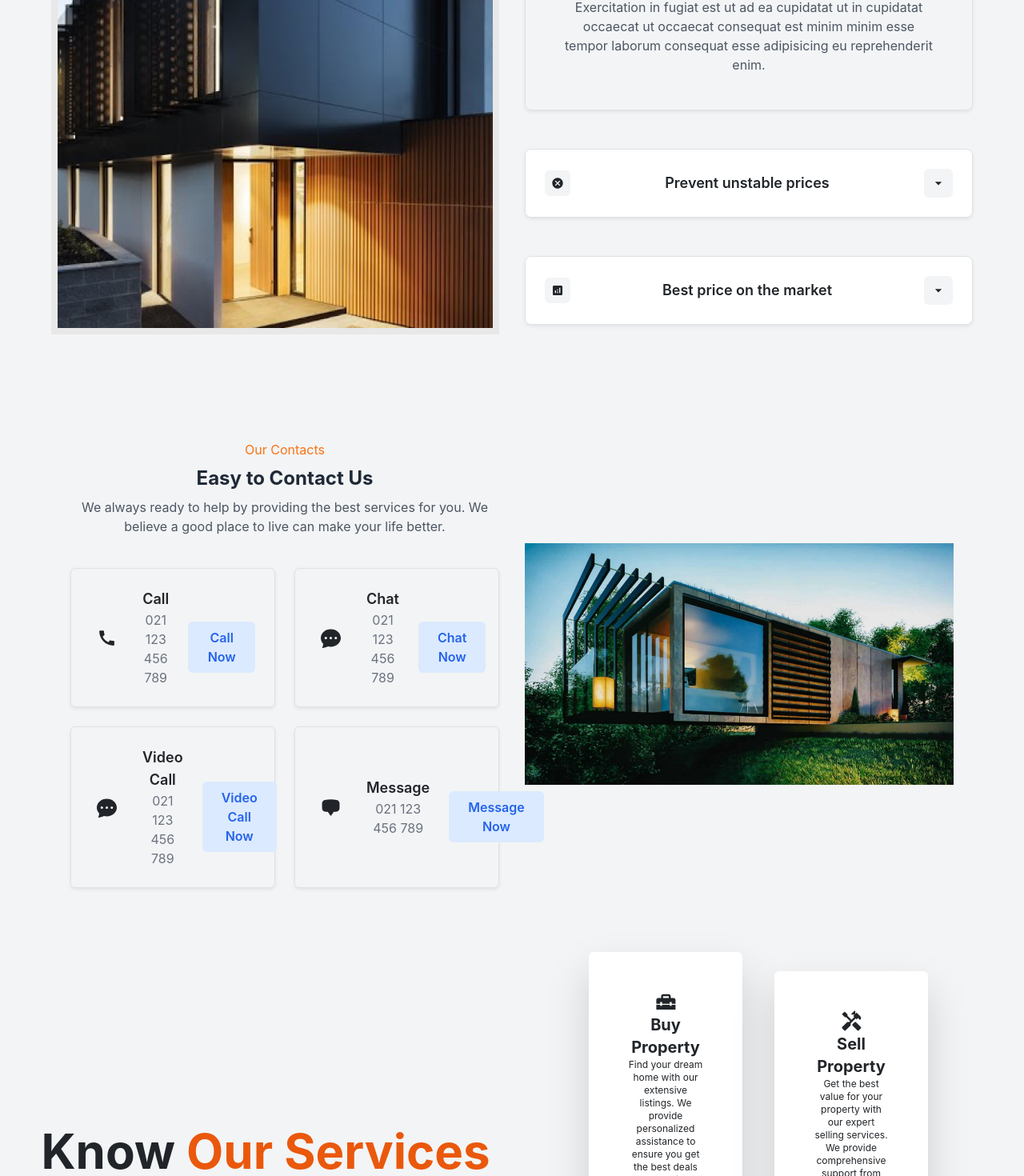
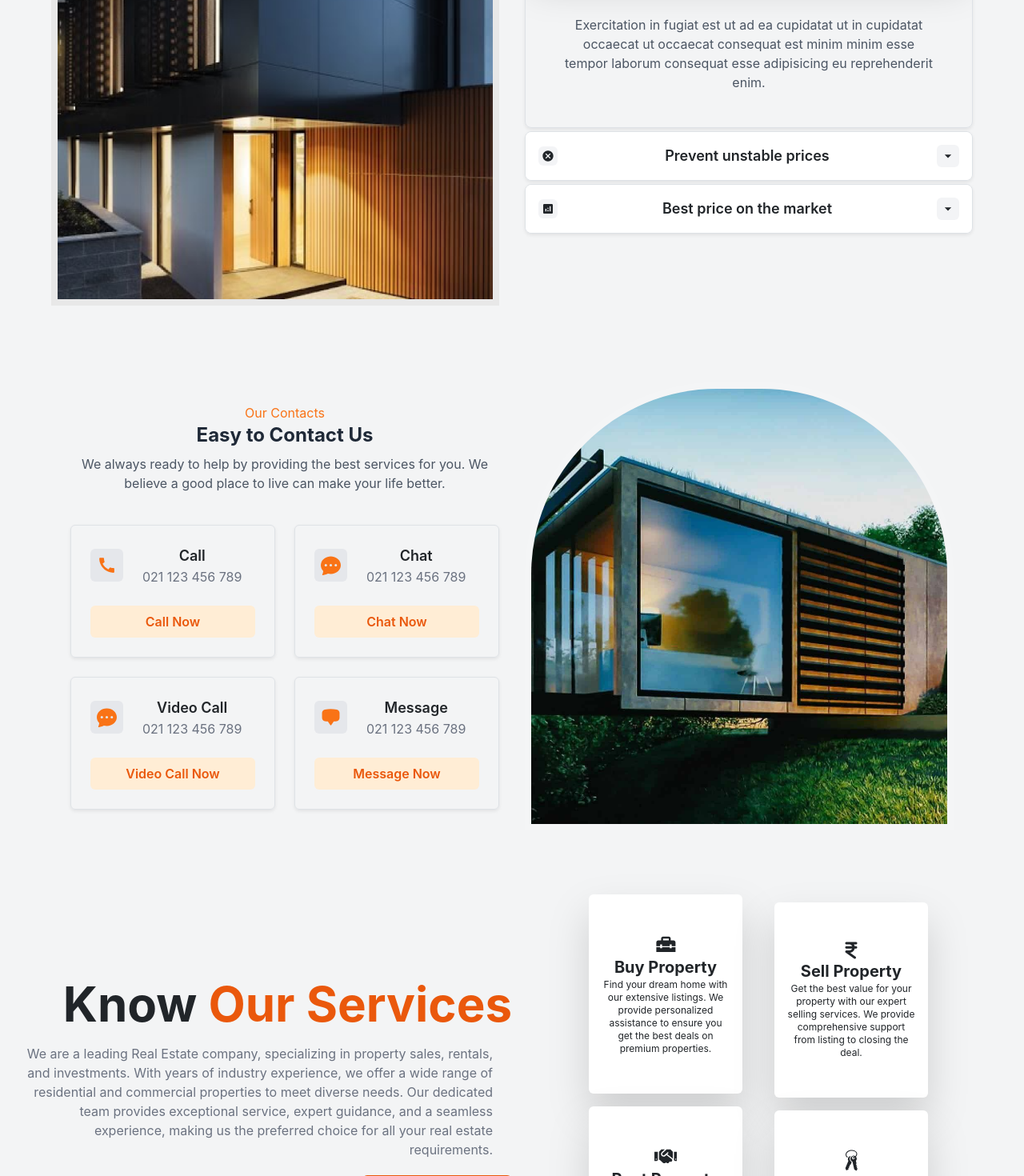
Before and after one commit to mrnayak25/a2z_premium_deals, a React (Create React App) app: page / in a window 1280 px wide. Shown: the part 1330-2800 px from the top of the page at 80% size. Built offline with nearby package versions, Linux system fonts and the light colour scheme; no server answers; the database is empty.

Commit message:
more changes

```diff
--- a/package.json
+++ b/package.json
@@ -61,6 +61,7 @@
     ]
   },
   "devDependencies": {
-    "tailwindcss": "^3.4.4"
+    "tailwindcss": "^3.4.4",
+    "webpack-cli": "^5.1.4"
   }
 }
--- a/src/components/Contact.js
+++ b/src/components/Contact.js
@@ -1,8 +1,8 @@
-import React from 'react';
-import { MdCall } from 'react-icons/md';
-import { BsFillChatDotsFill } from 'react-icons/bs';
-import { HiChatBubbleBottomCenter } from 'react-icons/hi2';
-import image from '../images/contact.jpg'
+import React from "react";
+import { MdCall } from "react-icons/md";
+import { BsFillChatDotsFill } from "react-icons/bs";
+import { HiChatBubbleBottomCenter } from "react-icons/hi2";
+import image from "../images/contact.jpg";
 
 function Contact() {
   return (
@@ -10,19 +10,25 @@ function Contact() {
       <div className="flex flex-col md:flex-row items-center justify-between w-full max-w-6xl mx-auto gap-8 px-4">
         {/* --- Left Side --- */}
         <div className="flex flex-col gap-2 md:w-1/2">
+          <div>
             <span className="text-orange-500">Our Contacts</span>
+            <br />
             <span className="text-2xl font-bold text-gray-800">Easy to Contact Us</span>
+          </div>
           <span className="text-gray-600">
-            We always ready to help by providing the best services for you. We believe a good place to live can make your life better.
+            We always ready to help by providing the best services for you. We believe a good place to live can make
+            your life better.
           </span>
 
           {/* --- Contact Modes --- */}
           <div className="flex flex-col mt-8 gap-4">
             <div className="flex flex-col md:flex-row gap-6">
               {/* -- First Mode -- */}
-              <div className="flex flex-col md:flex-row items-center w-full md:w-64 p-4 border border-gray-300 rounded-md gap-4 transition-transform transform hover:scale-110 shadow-sm">
+
+              <div className=" items-center w-full md:w-64 p-4 border border-gray-300 rounded-md gap-4 transition-transform transform hover:scale-110 shadow-sm">
+                <div className="flex flex-col md:flex-row">
                   <div className="flex items-center gap-4">
-                  <div className="p-2 bg-gray-100 rounded-md">
+                    <div className="p-2 bg-gray-200 text-orange-500 rounded-md">
                       <MdCall size={25} />
                     </div>
                     <div className="flex flex-col">
@@ -30,15 +36,17 @@ function Contact() {
                       <span className="text-gray-500">021 123 456 789</span>
                     </div>
                   </div>
-                <div className="w-full mt-4 md:mt-0 md:w-auto text-center px-4 py-2 bg-blue-100 text-blue-600 font-semibold rounded-md hover:bg-gradient-to-r from-blue-400 to-blue-600 hover:text-white hover:scale-90">
+                </div>
+                <div className="w-full mt-4 md:mt-0 md:w-auto text-center px-4 py-2 bg-orange-100 text-orange-600 font-semibold rounded-md hover:bg-gradient-to-r from-orange-400 to-orange-600 hover:text-white hover:scale-90">
                   Call Now
                 </div>
               </div>
 
               {/* -- Second Mode -- */}
-              <div className="flex flex-col md:flex-row items-center w-full md:w-64 p-4 border border-gray-300 rounded-md gap-4 transition-transform transform hover:scale-110 shadow-sm">
+              <div className=" items-center w-full md:w-64 p-4 border border-gray-300 rounded-md gap-4 transition-transform transform hover:scale-110 shadow-sm">
+                <div className="flex flex-col md:flex-row">
                   <div className="flex items-center gap-4">
-                  <div className="p-2 bg-gray-100 rounded-md">
+                    <div className="p-2 bg-gray-200 text-orange-500 rounded-md">
                       <BsFillChatDotsFill size={25} />
                     </div>
                     <div className="flex flex-col">
@@ -46,7 +54,8 @@ function Contact() {
                       <span className="text-gray-500">021 123 456 789</span>
                     </div>
                   </div>
-                <div className="w-full mt-4 md:mt-0 md:w-auto text-center px-4 py-2 bg-blue-100 text-blue-600 font-semibold rounded-md hover:bg-gradient-to-r from-blue-400 to-blue-600 hover:text-white hover:scale-90">
+                </div>
+                <div className="w-full mt-4 md:mt-0 md:w-auto text-center px-4 py-2 bg-orange-100 text-orange-600 font-semibold rounded-md hover:bg-gradient-to-r from-orange-400 to-orange-600 hover:text-white hover:scale-90">
                   Chat Now
                 </div>
               </div>
@@ -55,9 +64,10 @@ function Contact() {
             {/* --- Second Row --- */}
             <div className="flex flex-col md:flex-row gap-6">
               {/* -- Third Mode -- */}
-              <div className="flex flex-col md:flex-row items-center w-full md:w-64 p-4 border border-gray-300 rounded-md gap-4 transition-transform transform hover:scale-110 shadow-sm">
+              <div className=" items-center w-full md:w-64 p-4 border border-gray-300 rounded-md gap-4 transition-transform transform hover:scale-110 shadow-sm">
+                <div className="flex flex-col md:flex-row">
                   <div className="flex items-center gap-4">
-                  <div className="p-2 bg-gray-100 rounded-md">
+                    <div className="p-2 bg-gray-200 text-orange-500 rounded-md">
                       <BsFillChatDotsFill size={25} />
                     </div>
                     <div className="flex flex-col">
@@ -65,15 +75,17 @@ function Contact() {
                       <span className="text-gray-500">021 123 456 789</span>
                     </div>
                   </div>
-                <div className="w-full mt-4 md:mt-0 md:w-auto text-center px-4 py-2 bg-blue-100 text-blue-600 font-semibold rounded-md hover:bg-gradient-to-r from-blue-400 to-blue-600 hover:text-white hover:scale-90">
+                </div>
+                <div className="w-full mt-4 md:mt-0 md:w-auto text-center px-4 py-2 bg-orange-100 text-orange-600 font-semibold rounded-md hover:bg-gradient-to-r from-orange-400 to-orange-600 hover:text-white hover:scale-90">
                   Video Call Now
                 </div>
               </div>
 
               {/* -- Fourth Mode -- */}
-              <div className="flex flex-col md:flex-row items-center w-full md:w-64 p-4 border border-gray-300 rounded-md gap-4 transition-transform transform hover:scale-110 shadow-sm">
+              <div className=" items-center w-full md:w-64 p-4 border border-gray-300 rounded-md gap-4 transition-transform transform hover:scale-110 shadow-sm">
+                <div className="flex flex-col md:flex-row">
                   <div className="flex items-center gap-4">
-                  <div className="p-2 bg-gray-100 rounded-md">
+                    <div className="p-2 bg-gray-200 text-orange-500  rounded-md">
                       <HiChatBubbleBottomCenter size={25} />
                     </div>
                     <div className="flex flex-col">
@@ -81,7 +93,8 @@ function Contact() {
                       <span className="text-gray-500">021 123 456 789</span>
                     </div>
                   </div>
-                <div className="w-full mt-4 md:mt-0 md:w-auto text-center px-4 py-2 bg-blue-100 text-blue-600 font-semibold rounded-md hover:bg-gradient-to-r from-blue-400 to-blue-600 hover:text-white hover:scale-90">
+                </div>
+                <div className="w-full mt-4 md:mt-0 md:w-auto text-center px-4 py-2 bg-orange-100 text-orange-600 font-semibold rounded-md hover:bg-gradient-to-r from-orange-400 to-orange-600 hover:text-white hover:scale-90">
                   Message Now
                 </div>
               </div>
@@ -91,8 +104,8 @@ function Contact() {
 
         {/* --- Right Side --- */}
         <div className="w-full md:w-1/2 flex justify-center">
-          <div className="w-full">
-            <img src={image} alt="Contact Us" className="w-full" />
+          <div className="w-full overflow-hidden rounded-t-[15rem] border-8 border-white/10 sm:w-full sm:h-[35rem]">
+            <img src={image} alt="Contact Us" className="w-full h-full object-cover" />
           </div>
         </div>
       </div>
--- a/src/components/Hero.js
+++ b/src/components/Hero.js
@@ -23,7 +23,7 @@ const Hero = () => {
               className="font-semibold text-[3.8rem] leading-[4rem] lg:text-[3rem] lg:leading-[3.5rem] sm:text-[2.5rem] sm:leading-[3rem]"
             >
               Discover
-              <br /><span class="bg-gradient-to-r from-yellow-200 via-white to-blue-200 bg-clip-text text-transparent animate-gradient">Most Suitable</span>
+              <br /><span className="bg-gradient-to-r from-yellow-200 via-white to-blue-200 bg-clip-text text-transparent animate-gradient">Most Suitable</span>
               <br /> Property
             </motion.h1>
           </div>
--- a/src/components/LandItem_cust.js
+++ b/src/components/LandItem_cust.js
@@ -1,20 +1,20 @@
-import React, { useState } from "react";
-import callpng from "../images/phone.png";
-import whatsapp from "../images/whatsapp_img.png";
+import React from "react";
+// import callpng from "../images/phone.png"; { useState }
+// import whatsapp from "../images/whatsapp_img.png";
 import { Link } from "react-router-dom";
 import share from "../images/sharethis-64.png";
 import { RWebShare } from "react-web-share";
 
 const LandItem = ({ land, setId, index }) => {
-  const [more, setMore] = useState(false);
+ // const [more, setMore] = useState(false);
 
-  const whatsappMessage = `
-Hi Sir, I am interested in this property which is listed on your jobhunt4u.in website.
-Details:
-- Title: ${land.title}
-- Description: ${land.description}
-- Price: Rs.${land.price}
-- Url: https://a2zpremiumdeals.com/viewproperty/${land.id}`;
+//   const whatsappMessage = `
+// Hi Sir, I am interested in this property which is listed on your jobhunt4u.in website.
+// Details:
+// - Title: ${land.title}
+// - Description: ${land.description}
+// - Price: Rs.${land.price}
+// - Url: https://a2zpremiumdeals.com/viewproperty/${land.id}`;
 
   // const handleShare = async () => {
   //   const shareData = {
--- a/src/components/Services.js
+++ b/src/components/Services.js
@@ -1,5 +1,5 @@
 import React from 'react';
-import { MdHomeRepairService, MdHandyman } from "react-icons/md";
+import { MdHomeRepairService} from "react-icons/md";
 import { GiHouseKeys } from "react-icons/gi";
 import { FaHandshake } from "react-icons/fa";
 
@@ -7,11 +7,11 @@ const Services = () => {
   return (
     <div className="flex flex-col md:flex-row justify-center items-center py-8 px-4">
       {/* left side */}
-      <div className="w-full md:w-1/2 flex flex-col justify-center items-center text-center md:text-left space-y-5">
-        <h1 className="text-4xl md:text-6xl font-bold">
+      <div className="w-full md:w-1/2 flex flex-col justify-end items-end text-end md:text-left space-y-5">
+        <h1 className="text-4xl md:text-6xl font-bold text-end">
           Know <span className="text-orange-600">Our Services</span>
         </h1>
-        <p className="text-gray-500 text-sm md:text-base">
+        <p className="text-gray-500 text-sm md:text-base pe-4">
           We are a leading Real Estate company, specializing in property sales,
           rentals, and investments. With years of industry experience, we offer
           a wide range of residential and commercial properties to meet diverse
@@ -27,14 +27,14 @@ const Services = () => {
       {/* right side */}
       <div className="w-full md:w-1/2 flex flex-col md:flex-row justify-center items-center space-y-10 md:space-y-0 md:space-x-10">
         <div className="space-y-4">
-          <div className="w-full md:w-48 flex flex-col items-center bg-white text-center p-5 drop-shadow-2xl rounded-md">
+          <div className="w-full md:w-48 flex flex-col items-center bg-white text-center p-3 py-5 drop-shadow-2xl rounded-md">
             <MdHomeRepairService size={"1.8rem"} />
             <h1 className="text-lg md:text-xl font-bold">Buy Property</h1>
             <p className="text-xs">
               Find your dream home with our extensive listings. We provide personalized assistance to ensure you get the best deals on premium properties.
             </p>
           </div>
-          <div className="w-full md:w-48 flex flex-col items-center bg-white text-center p-5 drop-shadow-2xl rounded-md">
+          <div className="w-full md:w-48 flex flex-col items-center bg-white text-center p-3 py-5  drop-shadow-2xl rounded-md">
             <FaHandshake size={"1.8rem"} />
             <h1 className="text-lg md:text-xl font-bold">Rent Property</h1>
             <p className="text-xs">
@@ -43,14 +43,14 @@ const Services = () => {
           </div>
         </div>
         <div className="space-y-4">
-          <div className="w-full md:w-48 flex flex-col items-center bg-white text-center p-5 drop-shadow-2xl rounded-md">
-            <MdHandyman size={"1.8rem"} />
+          <div className="w-full md:w-48 flex flex-col items-center bg-white text-center p-3 py-5 drop-shadow-2xl rounded-md">
+          <i class="fa-solid fa-indian-rupee-sign text-2xl"></i>
             <h1 className="text-lg md:text-xl font-bold">Sell Property</h1>
             <p className="text-xs">
               Get the best value for your property with our expert selling services. We provide comprehensive support from listing to closing the deal.
             </p>
           </div>
-          <div className="w-full md:w-48 flex flex-col items-center bg-white text-center p-5 drop-shadow-2xl rounded-md">
+          <div className="w-full md:w-48 flex flex-col items-center bg-white text-center p-3 py-5 drop-shadow-2xl rounded-md">
             <GiHouseKeys size={"1.8rem"} />
             <h1 className="text-lg md:text-xl font-bold">Lease Property</h1>
             <p className="text-xs">
--- a/src/components/Value.js
+++ b/src/components/Value.js
@@ -1,4 +1,4 @@
-import React, { useState } from "react";
+import React from "react"; //, { useState }
 import {
   Accordion,
   AccordionItem,
@@ -10,53 +10,56 @@ import {
 import "react-accessible-accordion/dist/fancy-example.css";
 import { MdOutlineArrowDropDown } from "react-icons/md";
 import data from "./accordion";
-import image from "../images/value.png"
+import image from "../images/value.png";
 
 function Value() {
-    const [className, setClassName] = useState(null);
   return (
     <section id="value" className="flex flex-col items-center justify-center w-full px-4 py-12">
       <div className="flex flex-col md:flex-row items-center justify-center gap-8 w-full max-w-6xl">
         {/* --- Left Side ---*/}
         <div className="w-full md:w-1/2">
-          <div className="border-[8px] border-[rgba(232,232,232,0.93)]">
-            <img src={image} alt="" className="w-full" />
+          <div className="w-full overflow-hidden rounded-t-[15rem] border-8 sm:w-full sm:h-[35rem]border-[8px] border-[rgba(232,232,232,0.93)]">
+            <img src={image} alt="" className="w-full h-full object-cover" />
           </div>
         </div>
 
         {/* --- Right Side ---*/}
-        <div className="flex flex-col gap-4 w-full md:w-1/2">
-          <span className="text-orange-500">Our Value</span>
-          <span className="text-2xl font-bold text-gray-800">Value We Give to You</span>
+        <div className="flex flex-col gap-3 w-full md:w-1/2">
+          <div>
+            <span className="text-orange-500">Our Value</span><br/>
+            <span className="text-2xl font-bold text-gray-800">Value We Give to You</span>
+          </div>
           <span className="text-gray-600">
             We always ready to help by providing the best services for you.
             <br />
             We believe a good place to live can make your life better
           </span>
 
-          <Accordion
-            className="w-full mt-8"
-            allowMultipleExpanded={false}
-            preExpanded={[0]}
-          >
+          <Accordion className="w-full mt-8" allowMultipleExpanded={false} preExpanded={[0]}>
             {data.map((item, i) => {
               return (
-                <AccordionItem className={`rounded-lg border border-gray-300 shadow-sm overflow-hidden mb-5 ${className}`} key={i} uuid={i}>
+                <AccordionItem
+                  className="rounded-lg border border-gray-300 shadow-sm overflow-hidden mb-1"
+                  key={i}
+                  uuid={i}>
                   <AccordionItemHeading>
-                    <AccordionItemButton className="flex items-center justify-between w-full p-4 bg-white cursor-pointer">
+                    <AccordionItemButton className="flex items-center justify-between w-full p-2 bg-white cursor-pointer">
                       <AccordionItemState>
-                        {({ expanded }) =>
-                          expanded
-                            ? setClassName("shadow-lg rounded-md")
-                            : setClassName("")
-                        }
+                        {({ expanded }) => (
+                          <div
+                            className={`flex items-center justify-between w-full p-2 bg-white cursor-pointer ${
+                              expanded ? "shadow-lg rounded-md" : ""
+                            }`}>
+                            <div className="flex items-center justify-center p-1 bg-gray-100 rounded-md">
+                              {item.icon}
+                            </div>
+                            <span className="text-lg font-semibold">{item.heading}</span>
+                            <div className="flex items-center justify-center p-1 bg-gray-100 rounded-md">
+                              <MdOutlineArrowDropDown size={20} />
+                            </div>
+                          </div>
+                        )}
                       </AccordionItemState>
-
-                      <div className="flex items-center justify-center p-2 bg-gray-100 rounded-md">{item.icon}</div>
-                      <span className="text-lg font-semibold">{item.heading}</span>
-                      <div className="flex items-center justify-center p-2 bg-gray-100 rounded-md">
-                        <MdOutlineArrowDropDown size={20} />
-                      </div>
                     </AccordionItemButton>
                   </AccordionItemHeading>
 
--- a/src/pages/Home.js
+++ b/src/pages/Home.js
@@ -1,8 +1,8 @@
 // src/pages/Home.js
 import React from "react";
-import NavBar from "../components/NavBar";
+// import NavBar from "../components/NavBar";
 import LandList from "../components/LandList_cust";
-import AboutUs from "../components/AboutUs";
+// import AboutUs from "../components/AboutUs";
 import Services from "../components/Services";
 import Footer from "../components/Footer";
 import Feedback from "../components/Feedback";
```
Also changed, not shown: src/components/accordion.js (renamed from src/components/accordion.jsx), 1 other file (tests, documents, lock files or other folders). Lines whose indentation alone changed are shown as unchanged.
